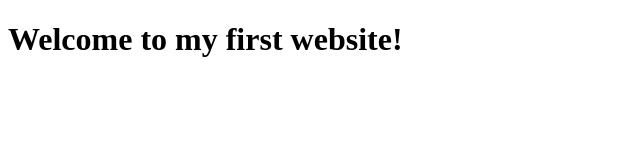
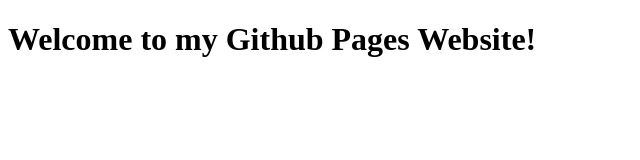
Before and after one commit to EngrAglinao/FlashScreen, a plain HTML site: page index.html in a window 1280 px wide. Shown: the whole page, without its empty margins (0-640 px from the left). Drawn offline with Linux system fonts and the light colour scheme.

Commit message:
Change headings

```diff
--- a/index.html
+++ b/index.html
@@ -5,6 +5,6 @@
     <title>My First Website</title>
   </head>
   <body>
-    <h1>Welcome to my first website!</h1>
+    <h1>Welcome to my Github Pages Website!</h1>
   </body>
 </html>
```
